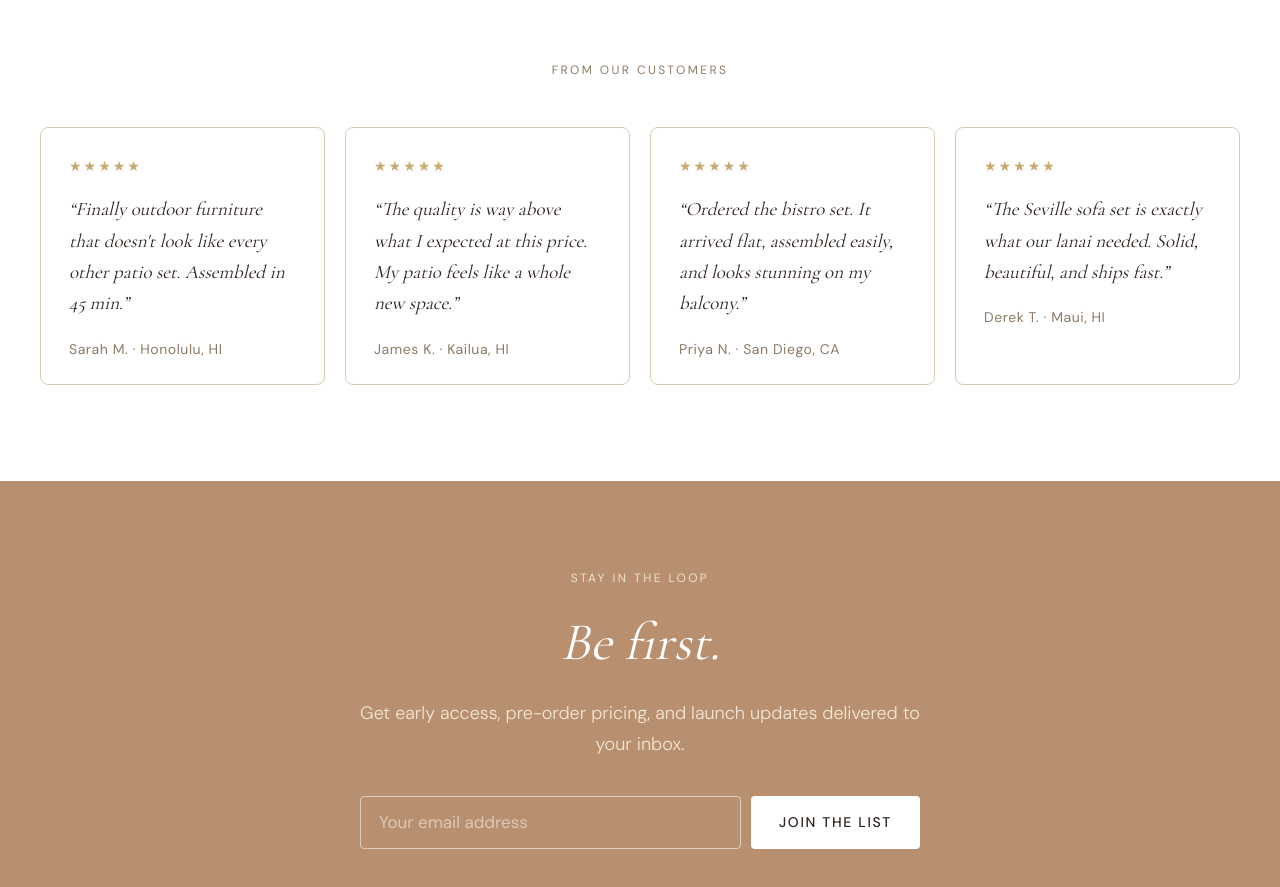
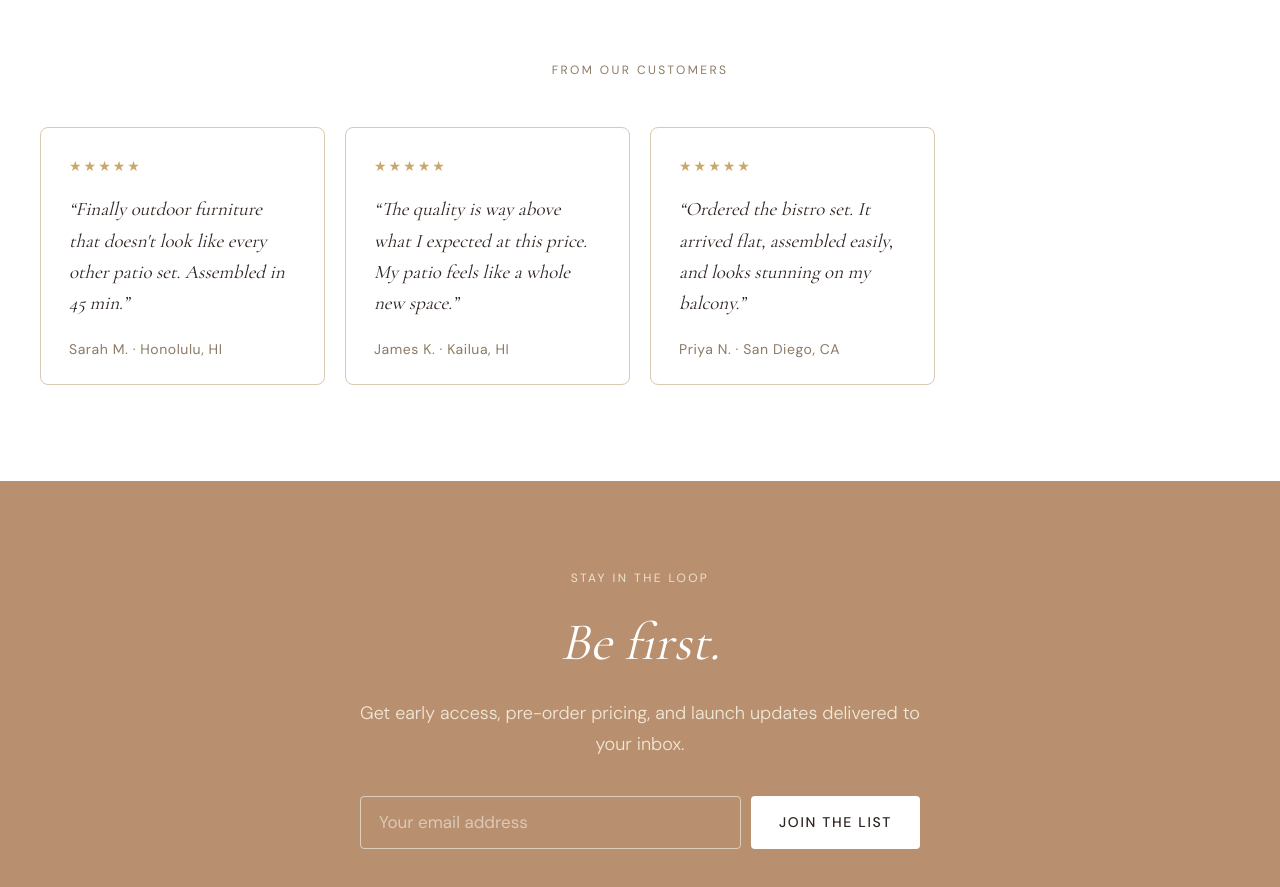
Before and after one commit to tramnguyen-107/koa-concepts, a Next.js app: page / in a window 1280 px wide. Shown: the part 2400-3287 px from the top of the page. Built offline with nearby package versions, Linux system fonts and the light colour scheme.

Commit message:
fix: reduce reviews to 3 for single row

```diff
--- a/src/app/page.tsx
+++ b/src/app/page.tsx
@@ -26,7 +26,6 @@ const reviews = [
   { quote: 'Finally outdoor furniture that doesn\'t look like every other patio set. Assembled in 45 min.', name: 'Sarah M.', location: 'Honolulu, HI' },
   { quote: 'The quality is way above what I expected at this price. My patio feels like a whole new space.', name: 'James K.', location: 'Kailua, HI' },
   { quote: 'Ordered the bistro set. It arrived flat, assembled easily, and looks stunning on my balcony.', name: 'Priya N.', location: 'San Diego, CA' },
-  { quote: 'The Seville sofa set is exactly what our lanai needed. Solid, beautiful, and ships fast.', name: 'Derek T.', location: 'Maui, HI' },
 ];
 
 export default function Home() {
```
